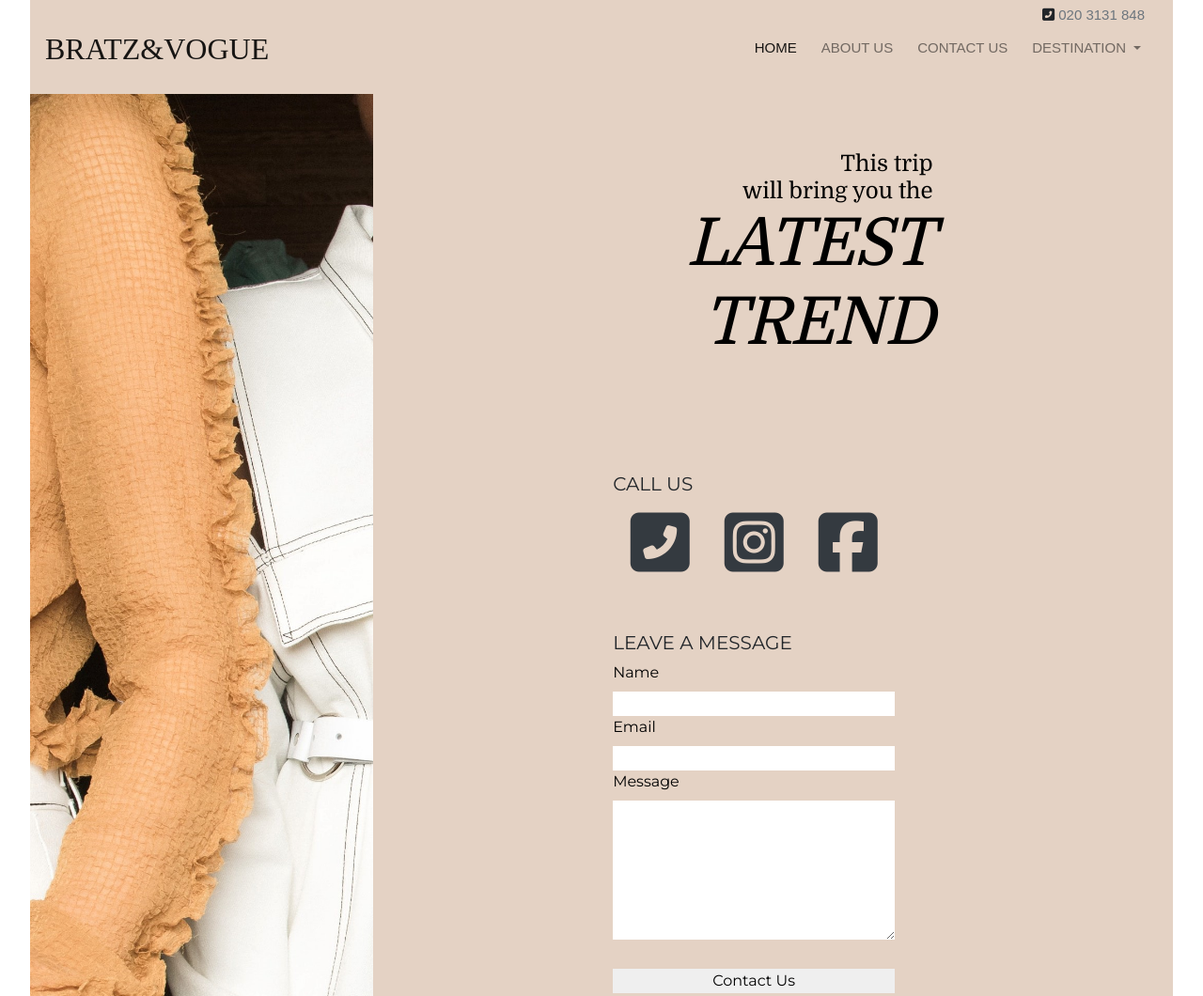
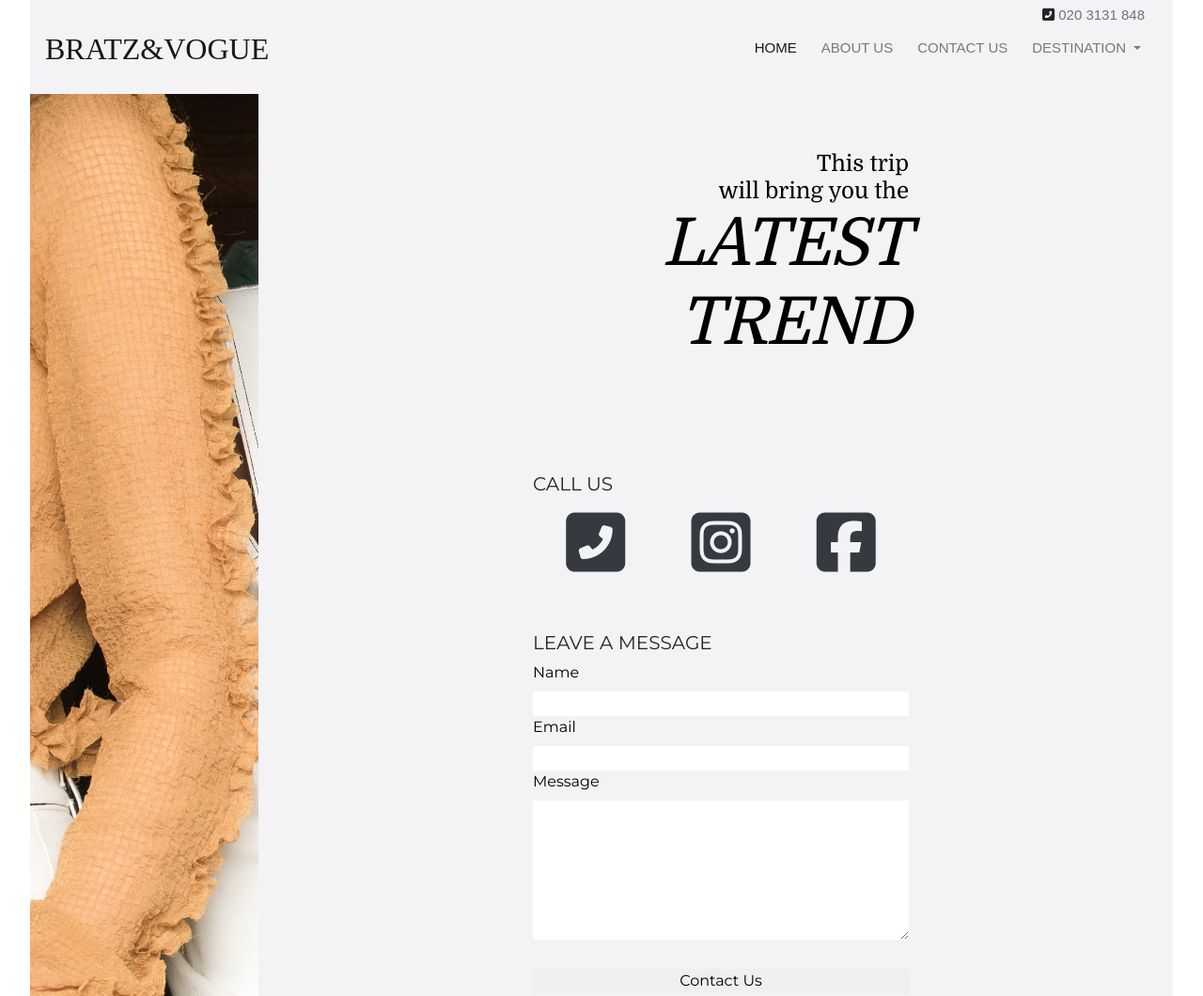
Before and after one commit to grb-ds/the-startup, a plain HTML site: page contactus2.html in a window 1280 px wide. Shown: the top 1060 px of the page at 94% size. Drawn offline with nearby package versions, Linux system fonts and the light colour scheme; some packages are replaced by stand-ins of ours.

Commit message:
Change bg color

```diff
--- a/contactus2.scss
+++ b/contactus2.scss
@@ -90,9 +90,9 @@ h5{
 .wrapper{
     margin: auto;
     width: 95%;
-    background: $beige;
+    background: $background;
     display: grid;
-    grid-template-columns: 30% 70%;
+    grid-template-columns: 20% 80%;
     grid-template-rows: auto auto auto auto ;
 }
 
@@ -107,11 +107,12 @@ nav{
 .container2{
     margin: auto;
     width: 40%;
-    background: $beige;
+    background: $background;
     display: grid;
     grid-template-columns: auto;
     grid-template-rows: auto auto auto auto;
     grid-row-gap: 50px;
+
 }
 
 
@@ -151,19 +152,19 @@ input, textarea{
     $background:$textcolor;
     $color: $background;
     font-family: $info-font;
-    width: 300px;
+    width: 400px;
 }
 
 .socialmedia{
     display: flex;
     flex-direction: row;
     justify-content: space-around;
-    width: 300px;
+    width: 400px;
 }
 
 // google map css
 #map{
-    width: 300px;
+    width: 400px;
     height: 200px;
 }
 
```
Also changed, not shown: contactus2.css.
